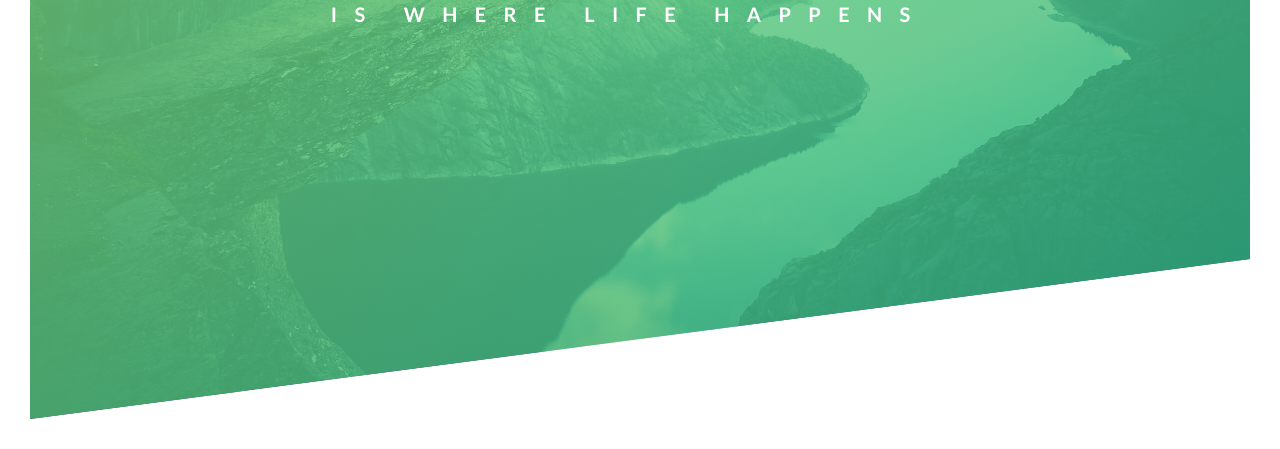
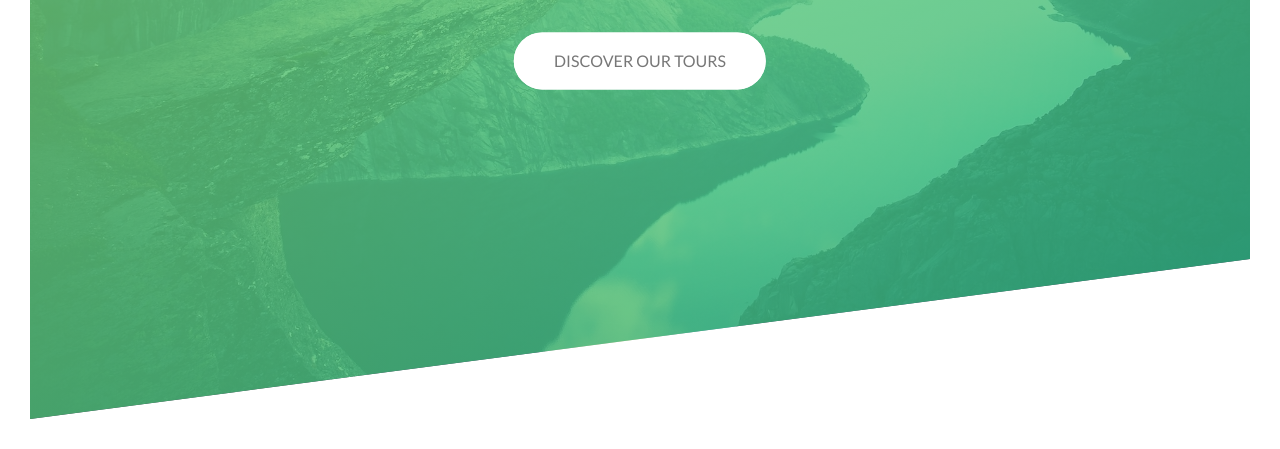
Before and after one commit to StarNiGHTS64/Udemy-Advanced-CSS-SASS, a plain HTML site: page Natours/starter/index.html in a window 1280 px wide. Shown: the part 371-820 px from the top of the page. Drawn offline with Linux system fonts and the light colour scheme; files that its build step writes are made by us from their sources.

Commit message:
section 2 completed

```diff
--- a/Natours/starter/css/style.css
+++ b/Natours/starter/css/style.css
@@ -24,10 +24,10 @@ body {
 
 .header {
     height: 95vh;
-    background-image:
-        linear-gradient(to right bottom,
-        hsla(111, 55%, 64%, 0.8),
-        hsla(160, 64%, 43%, 0.8)),
+    background-image: linear-gradient(
+        to right bottom,
+        rgba(126, 213, 111, 0.80),
+        rgba(40, 180, 133, 0.80)),
         url(../img/hero.jpg);
     background-size: cover;
     background-position: top;
@@ -51,6 +51,7 @@ body {
     top: 40%;
     left: 50%;
     transform: translate(-50%, -50%);
+    text-align: center;
 }
 
 .heading-primary {
@@ -58,6 +59,7 @@ body {
     text-transform: uppercase;
 
     backface-visibility: hidden;
+    margin-bottom: 60px;
 }
 
 .heading-primary-main {
@@ -69,10 +71,9 @@ body {
     animation-name: moveInLeft;
     animation-duration: 1s;
     animation-timing-function: ease-out;
-
     /*
+    animation-iteration-count: 3;
     animation-delay: 3s;
-    animation-iteration-count: 3;
     */
 }
 
@@ -80,11 +81,62 @@ body {
     display: block;
     font-size: 20px;
     font-weight: 700;
-    letter-spacing: 17.4px;
+    letter-spacing: 17px;
 
-    animation-name: moveInRight;
-    animation-duration: 1s;
-    animation-timing-function: ease-out;
+    animation: moveInRight 1s ease-out;
+}
+
+.btn:link,
+.btn:visited {
+    text-transform: uppercase;
+    text-decoration: none;
+    padding: 15px 40px;
+    display: inline-block;
+    border-radius: 100px;
+    transition: all, .2s;
+    position: relative;
+}
+
+.btn:hover {
+    transform: translateY(-3px);
+    box-shadow: 0 10px 20px rgba(0, 0, 0, .2);
+}
+
+.btn:active {
+    transform: translateY(-1px);
+    box-shadow: 0 5px 10px rgba(0, 0, 0, .2);
+}
+
+.btn::after {
+    content: "";
+    display: inline-block;
+    height: 100%;
+    width: 100%;
+    border-radius: 100px;
+    position: absolute;
+    top: 0;
+    left: 0;
+    z-index: -1;
+    transition: all .4s;
+}
+
+.btn:hover::after {
+    transform: scaleX(1.4) scaleY(1.6);
+    opacity: 0;
+}
+
+.btn-white {
+    background-color: #FFFFFF;
+    color: #777777;
+}
+
+.btn-white::after {
+    background-color: #FFFFFF;
+}
+
+.btn-animated {
+    animation: moveInBottom .5s ease-out .75s;
+    animation-fill-mode: backwards;
 }
 
 @keyframes moveInLeft {
@@ -93,13 +145,13 @@ body {
         transform: translateX(-100px);
     }
 
-    80%{
+    80% {
         transform: translateX(10px);
     }
 
     100% {
         opacity: 1;
-        transform: translateX(0px);
+        transform: translate(0);
     }
 }
 
@@ -109,12 +161,24 @@ body {
         transform: translateX(100px);
     }
 
-    80%{
+    80% {
         transform: translateX(-10px);
     }
 
     100% {
         opacity: 1;
-        transform: translateX(0px);
+        transform: translate(0);
     }
 }
+
+@keyframes moveInBottom {
+    0% {
+        opacity: 0;
+        transform: translateY(30px);
+    }
+
+    100% {
+        opacity: 1;
+        transform: translate(0);
+    }
+}
--- a/Natours/starter/index.html
+++ b/Natours/starter/index.html
@@ -17,14 +17,15 @@
             <div class="logo-box">
                 <img src="img/logo-white.png" alt="Logo" class="logo">
             </div>
+
             <div class="text-box">
                 <h1 class="heading-primary">
                     <span class="heading-primary-main">Outdoors</span>
                     <span class="heading-primary-sub">is where life happens</span>
                 </h1>
+                <a href="#" class="btn btn-white btn-animated">Discover our tours</a>
             </div>
 
         </header>
-
     </body>
 </html>
```
